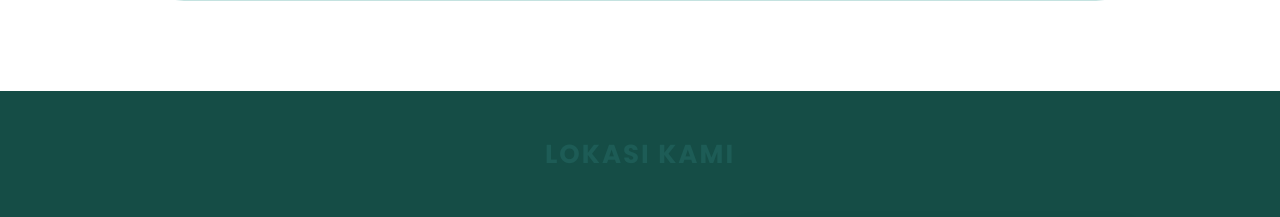
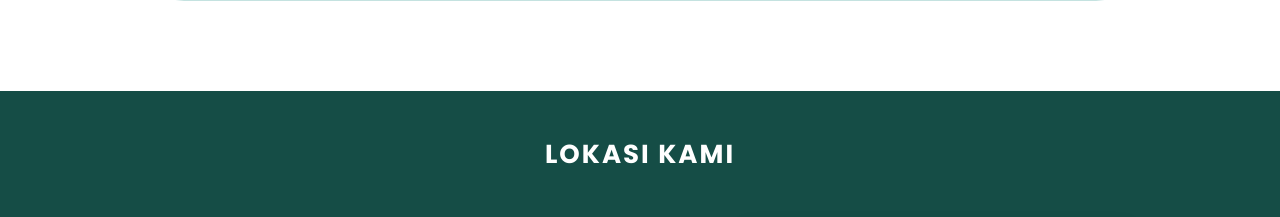
Before and after one commit to Ryan-1205/SIS, a PHP site: page / in a window 1280 px wide. Shown: the part 691-908 px from the top of the page. Run offline with PHP 8.4, Linux system fonts and the light colour scheme; some libraries are stand-ins or nearby versions.

Commit message:
Fix: sejajarkan tombol pinjam dan perbaiki warna footer

```diff
--- a/assets/css/style.css
+++ b/assets/css/style.css
@@ -561,7 +561,7 @@ label[for="checkAll"] {
 }
 
 .footer-main-title {
-    color: var(--tosca-tua) !important;
+    color: white  !important;
     font-size: 26px;
     font-weight: 700;
     letter-spacing: 2px;
```
Also changed, not shown: assets/img/1780545774_truk tosca.png (added), assets/img/1780545821_truk putih.png (added).
